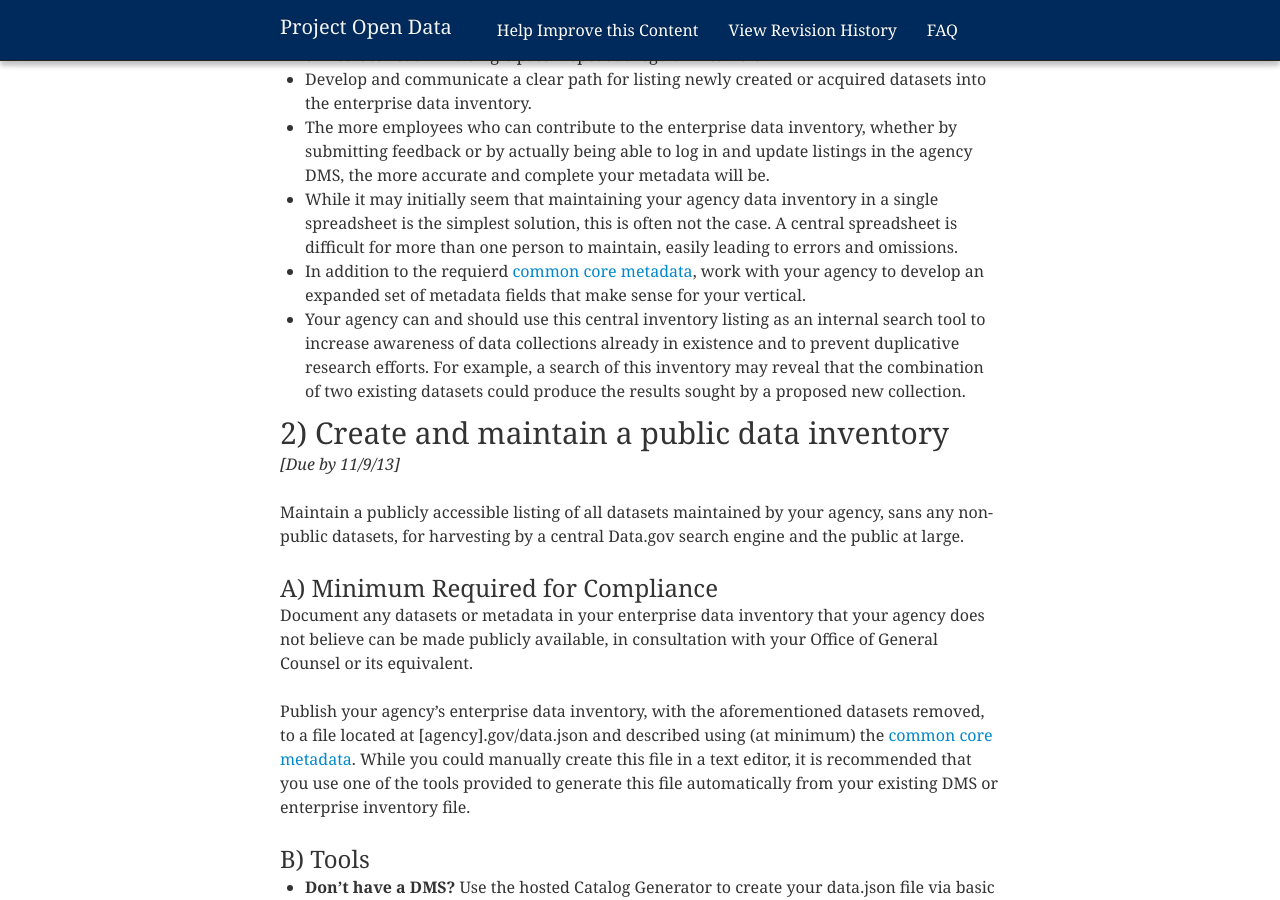
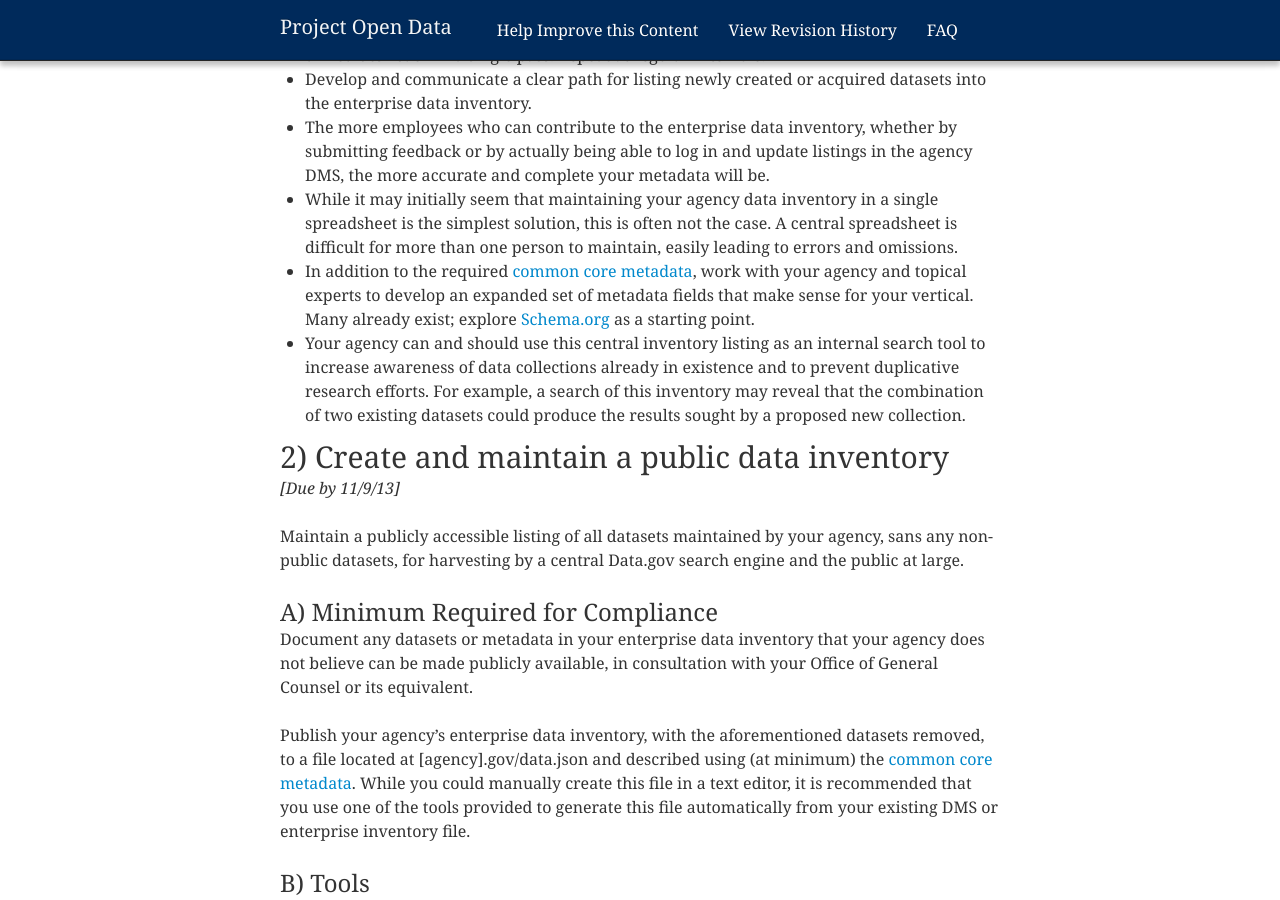
Before and after one commit to gbinal/p-o-d.github.com, a Jekyll site: the page built from implementation-guide.md, in a window 1280 px wide and 900 px high, scrolled down 600 px. Built offline with Jekyll 4.4.1, drawn with Linux system fonts in a browser that asks for light colours; nearby versions of some CDN libraries.

Commit message:
Fixed typo, added Schema.org reference to best practices

```diff
--- a/implementation-guide.md
+++ b/implementation-guide.md
@@ -23,7 +23,7 @@ This listing can be maintained in a Data Management System (DMS) such as the ope
 * Develop and communicate a clear path for listing newly created or acquired datasets into the enterprise data inventory.
 * The more employees who can contribute to the enterprise data inventory, whether by submitting feedback or by actually being able to log in and update listings in the agency DMS, the more accurate and complete your metadata will be.
 * While it may initially seem that maintaining your agency data inventory in a single spreadsheet is the simplest solution, this is often not the case. A central spreadsheet is difficult for more than one person to maintain, easily leading to errors and omissions.
-* In addition to the requierd [common core metadata](http://gsa-ocsit.github.com/project-open-data.github.com/schema/), work with your agency to develop an expanded set of metadata fields that make sense for your vertical.
+* In addition to the required [common core metadata](http://gsa-ocsit.github.com/project-open-data.github.com/schema/), work with your agency and topical experts to develop an expanded set of metadata fields that make sense for your vertical. Many already exist; explore [Schema.org](http://www.schema.org) as a starting point.
 * Your agency can and should use this central inventory listing as an internal search tool to increase awareness of data collections already in existence and to prevent duplicative research efforts. For example, a search of this inventory may reveal that the combination of two existing datasets could produce the results sought by a proposed new collection.
 
 
```
